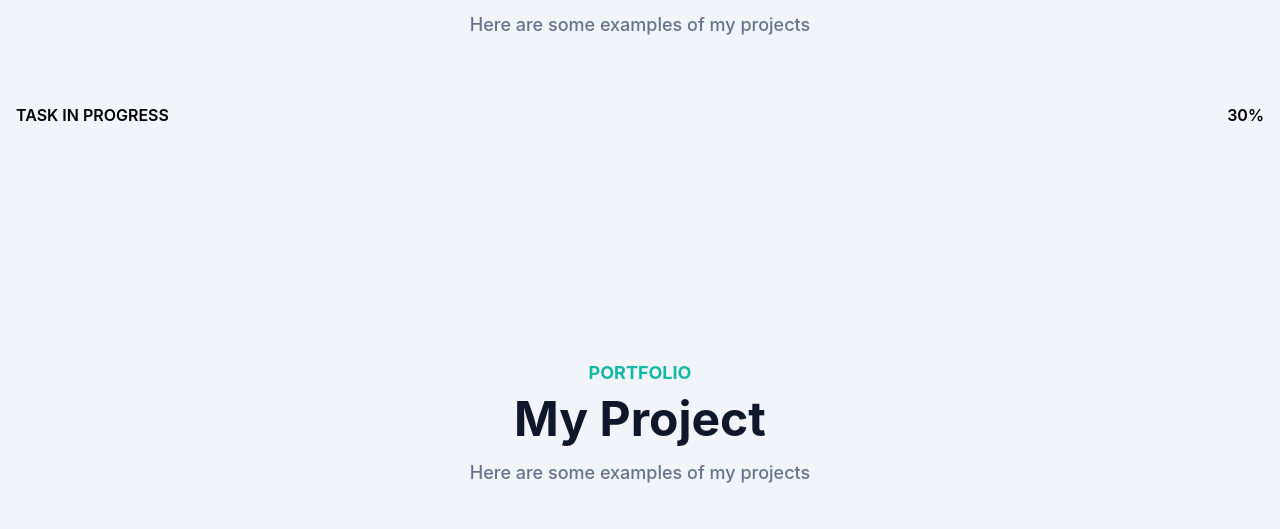
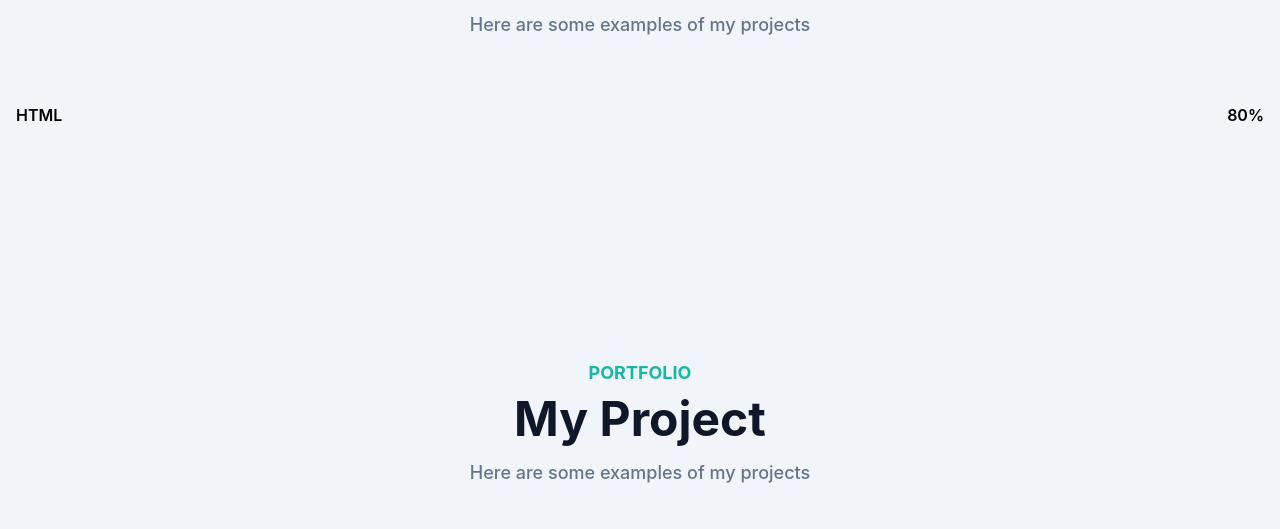
Before and after one commit to Irfan123fw/Irfansyah, a website: page index.html in a window 1280 px wide. Shown: the part 1485-2014 px from the top of the page. Drawn offline with Linux system fonts and the light colour scheme.

Commit message:
Update index.html

```diff
--- a/index.html
+++ b/index.html
@@ -180,12 +180,12 @@ flex items-center z-10">
   <div class="flex mb-2 items-center justify-between">
     <div>
       <span class="text-xs font-semibold inline-block py-1 px-2 uppercase rounded-full text-cyan-600 bg-cyan-200">
-        Task in progress
+        HTML
       </span>
     </div>
     <div class="text-right">
       <span class="text-xs font-semibold inline-block text-cyan-600">
-        30%
+        80%
       </span>
     </div>
   </div>
```
